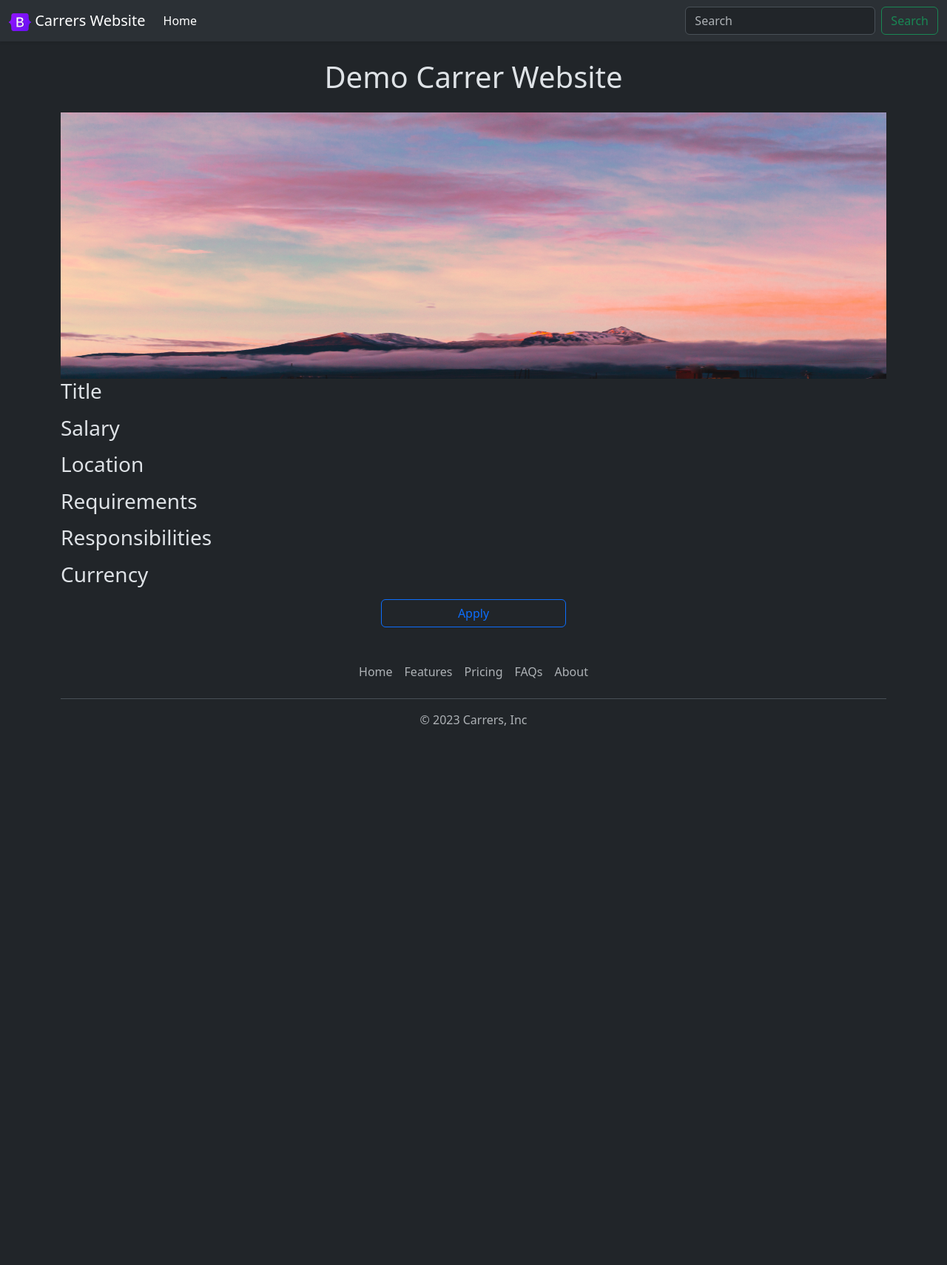
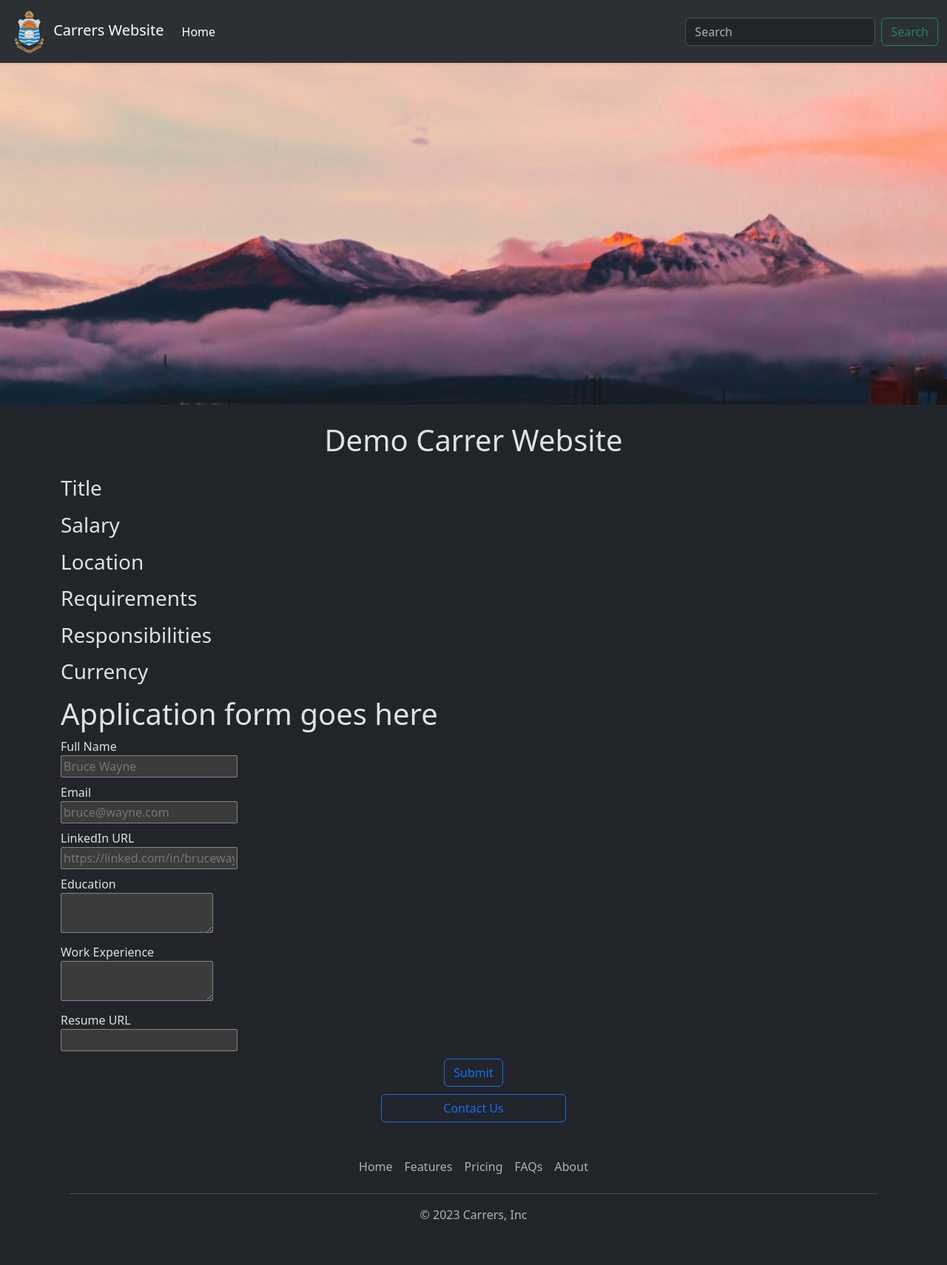
Before and after one commit to AleefBilal/Carrer-website-v2, a Flask app: template templates/joblist.html in a window 1280 px wide. Shown: the whole page at 74% size. Before the commit the page ends 981 px from the top, so only its background shows below. Run offline with Flask 3, Linux system fonts and the light colour scheme; the template is opened without the code that fills it, so the values that code supplies are empty.

Commit message:
Made it completely Dynamic

```diff
--- a/app.py
+++ b/app.py
@@ -1,5 +1,5 @@
-from flask import Flask, render_template, jsonify
-from database import load_jobs, load_job
+from flask import Flask, render_template, jsonify, request
+from database import load_jobs, load_job, add_app_db
 
 app = Flask(__name__)
 
@@ -26,5 +26,13 @@ def show_id(id):
     return render_template('joblist.html', jobs=job)
 
 
+@app.route("/jobs/<id>/apply", methods=['post'])
+def apply_job(id):
+  data = request.form
+  job = load_job(id)
+  add_app_db(id, data)
+  return render_template('app_submit.html', application=data, job=job)
+
+
 if __name__ == '__main__':
   app.run(host='0.0.0.0', debug=True)
--- /dev/null
+++ b/templates/app_form.html
@@ -0,0 +1,37 @@
+
+<form action="/jobs/{{jobs['id']}}/apply" method = "post">
+    <div>
+    <h1>Application form goes here</h1>
+    <div class="mb-2">
+    <label>Full Name</label><br>
+    <input type="text" required name="full_name" placeholder="Bruce Wayne">
+    </div>
+      <div class="mb-2">
+    <label>Email</label><br>
+    <input type="email" required name="email" placeholder="bruce@wayne.com">
+    </div>
+
+    <div class="mb-2">
+    <label>LinkedIn URL</label><br>
+    <input type="url" name="linkedin_url"   placeholder="https://linked.com/in/brucewayne">
+    </div>
+
+    <div class="mb-2">
+    <label>Education</label><br>
+    <textarea name="education"></textarea>
+  </div>
+
+    <div class="mb-2">
+      <label>Work Experience</label><br>
+      <textarea name="work_experience"></textarea>
+    </div>
+
+    <div class="mb-2">
+    <label>Resume URL</label><br>
+    <input type="url" name="resume_url">
+    </div>
+    </div>
+    <div class="mb-6">
+    <input  type="submit" class="btn btn-outline-primary" style="display: block; margin: 0 auto; margin-top: 10px; max-width: 250px; " >
+    </div>
+</form>
--- a/templates/joblist.html
+++ b/templates/joblist.html
@@ -8,15 +8,11 @@
   </head>
   <body>
     {% include'navbar.html' %}
-    <style>
-      #banner{
-        height: 360px;
-        width: 100%;
-      }
-    </style>
+    <img class = "img-fluid" id = "banner" src="/static/ere.jpeg" height=100% width=auto>
+
     <div class = "container">
     <h1 class="text-center mt-4 mb-4">Demo Carrer Website</h1>
-            <img class = "img-fluid" id = "banner" src="/static/ere.jpg" height=100% width=auto>
+
     <h3>Title</h3>
     <p>{{jobs.title}}</p>
     <h3>Salary</h3>
@@ -29,9 +25,10 @@
     <p>{{jobs.reponsibilites}}</p>
     <h3>Currency</h3>
     <p>{{jobs.currency}}</p>
+    {% include 'app_form.html' %}
 
-
-    <a href="mailto:carrersai@gmail.com?subject=Apply%20for%20job%20{{jobs['title']}}&body=My%20Name%20%3A%20%3CYour%20name%20here%3E%0D%0AMy%20Portfolio%20%3A%20%3CYour%20Portfolio%20link%20here%3E%0D%0AMy%20Linkedin%20Profile%20%3A%20%3CYour%20Linkedin%20Profile%20link%20here%3E" type="button" class="btn btn-outline-primary" style="display: block; margin: 0 auto; margin-top: 10px; max-width: 250px; " > Apply </a>
+    <div class="mb-6">
+    <a href="mailto:carrersai@gmail.com?subject=Apply%20for%20job%20{{jobs['title']}}&body=My%20Name%20%3A%20%3CYour%20name%20here%3E%0D%0AMy%20Portfolio%20%3A%20%3CYour%20Portfolio%20link%20here%3E%0D%0AMy%20Linkedin%20Profile%20%3A%20%3CYour%20Linkedin%20Profile%20link%20here%3E" type="button" class="btn btn-outline-primary" style="display: block; margin: 0 auto; margin-top: 10px; max-width: 250px; " > Contact Us </a>
     </div>
     {% include'footer.html' %}
   </body>
--- a/templates/navbar.html
+++ b/templates/navbar.html
@@ -1,7 +1,10 @@
 <nav class="navbar navbar-expand-lg bg-body-tertiary shadow-sm fixed-top bg-white">
   <div class="container-fluid">
     <a class="navbar-brand" href="#">
-      <img src="/static/logo.svg" alt="Bootstrap" width="30" height="24">
+      <img
+        width: 512px;
+        height: 408px;
+        src="/static/logo.svg" alt="Bootstrap" width="55" height="59">
       Carrers Website</a>
     <button class="navbar-toggler" type="button" data-bs-toggle="collapse" data-bs-target="#navbarSupportedContent" aria-controls="navbarSupportedContent" aria-expanded="false" aria-label="Toggle navigation">
       <span class="navbar-toggler-icon"></span>
```
Also changed, not shown: database.py (+18 -0 lines), templates/app_submit.html (added, +43 -0 lines), templates/home.html (+4 -7 lines), test.py (deleted, +0 -20 lines), static/ere.jpeg (added), static/ere.jpg (deleted), static/logo.svg, static/logo1.svg (added).
